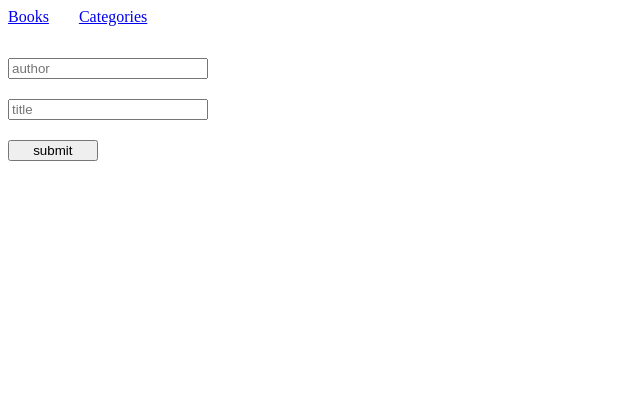
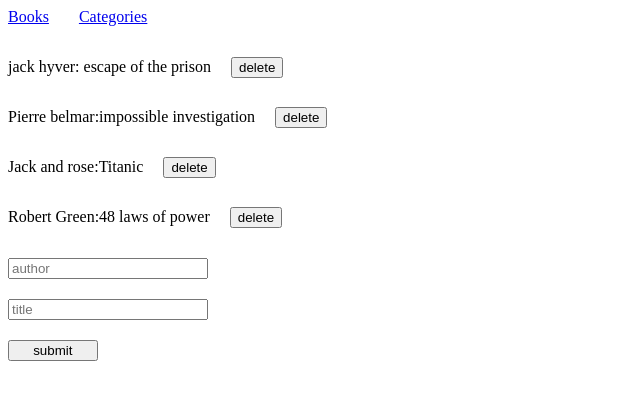
Before and after one commit to Pamphilemkp/book-store, a React (Create React App) app: page / in a window 1280 px wide. Shown: the top 400 px of the page, without its empty margins (0-640 px from the left). Built offline with nearby package versions, Linux system fonts and the light colour scheme.

Commit message:
add state management with redux

```diff
--- a/package.json
+++ b/package.json
@@ -12,6 +12,7 @@
     "react-redux": "^8.0.2",
     "react-router-dom": "^6.3.0",
     "react-scripts": "5.0.1",
+    "redux": "^4.2.0",
     "redux-devtools-extension": "^2.13.9",
     "uuidv4": "^6.2.13",
     "web-vitals": "^2.1.4"
--- a/src/components/InputItems.js
+++ b/src/components/InputItems.js
@@ -21,7 +21,7 @@ function InputItems(props) {
     if (data.author.trim() && data.title.trim()) {
       props.handleChange(
         {
-          id: uuid,
+          id: uuid(),
           author: data.author,
           title: data.title,
         },
@@ -36,8 +36,8 @@ function InputItems(props) {
 
   return (
     <form onSubmit={handleSubmit}>
-      <input type="text" placeHolder="author" value={data.author} name="author" onChange={handleChange} />
-      <input type="text" placeHolder="title" value={data.title} name="title" onChange={handleChange} />
+      <input type="text" placeholder="author" value={data.author} name="author" onChange={handleChange} />
+      <input type="text" placeholder="title" value={data.title} name="title" onChange={handleChange} />
       <button className="submit">submit</button>
     </form>
   );
--- a/src/components/itemsList.js
+++ b/src/components/itemsList.js
@@ -11,7 +11,7 @@ function ItemsList(props) {
             :
             <span>{data.title}</span>
           </p>
-          <button>delete</button>
+          <button onClick={() => props.bookRemove(data.id)}>delete</button>
         </li>
       ))}
     </ul>
--- a/src/index.js
+++ b/src/index.js
@@ -1,13 +1,17 @@
 import React from 'react';
 import ReactDOM from 'react-dom/client';
 import { BrowserRouter } from 'react-router-dom';
+import { Provider } from 'react-redux';
 import App from './App';
+import store from './redux/configureStore';
 
 const root = ReactDOM.createRoot(document.getElementById('root'));
 root.render(
   <React.StrictMode>
     <BrowserRouter>
-      <App />
+      <Provider store={store}>
+        <App />
+      </Provider>
     </BrowserRouter>
   </React.StrictMode>,
 );
--- a/src/page/Books.js
+++ b/src/page/Books.js
@@ -1,19 +1,25 @@
-import { useState } from 'react';
+import { useSelector, useDispatch } from 'react-redux/es/exports';
 import Header from './Header';
 import InputItems from '../components/InputItems';
 import ItemsList from '../components/itemsList';
+import { addBook, removeBook } from '../redux/books/books';
 
 function Books() {
-  const [data, setdata] = useState([]);
+  const bookReducer = useSelector((state) => state.bookReducer);
+  const Dispatch = useDispatch();
 
   const handleChange = (data) => {
-    setdata((prev) => [...prev, data]);
+    Dispatch(addBook(data));
+  };
+
+  const removeItems = (id) => {
+    Dispatch(removeBook(id));
   };
 
   return (
     <div className="container">
       <Header />
-      <ItemsList books={data} />
+      <ItemsList books={bookReducer} bookRemove={removeItems} />
       <InputItems handleChange={handleChange} />
     </div>
   );
--- a/src/page/Categories.js
+++ b/src/page/Categories.js
@@ -1,11 +1,20 @@
 /* eslint-disable react/button-has-type */
+import { useSelector, useDispatch } from 'react-redux/es/exports';
+import { checkStatus } from '../redux/categories/categories';
 import Header from './Header';
 
 function Categories() {
+  const categoriesReducer = useSelector((state) => state.categoriesReducer);
+  const Dispatch = useDispatch();
+
+  const displayStatus = () => {
+    Dispatch(checkStatus());
+  };
   return (
     <div className="categories">
       <Header />
-      <button className="check-status">Check status</button>
+      <h2>{categoriesReducer}</h2>
+      <button className="check-status" onClick={displayStatus}>Check status</button>
     </div>
   );
 }
--- a/src/redux/books/books.js
+++ b/src/redux/books/books.js
@@ -4,8 +4,30 @@ import { v4 as uuid } from 'uuid';
 const ADD_BOOK = 'book-store/books/ADD_BOOK';
 const REMOVE_BOOK = 'book-store/books/REMOVE_BOOK';
 
+// initial state
+const initialState = [{
+  id: uuid(),
+  author: 'jack hyver',
+  title: ' escape of the prison',
+},
+{
+  id: uuid(),
+  author: 'Pierre belmar',
+  title: 'impossible investigation',
+},
+{
+  id: uuid(),
+  author: 'Jack and rose',
+  title: 'Titanic',
+},
+{
+  id: uuid(),
+  author: 'Robert Green',
+  title: '48 laws of power',
+}];
+
 // Reducer
-export default function bookReducer(state = [], action = {}) {
+export default function bookReducer(state = initialState, action = {}) {
   switch (action.type) {
     case ADD_BOOK:
       return [...state, action.payload];
@@ -18,14 +40,10 @@ export default function bookReducer(state = [], action = {}) {
 }
 
 // Action Creators
-export function addBook(author, title) {
+export function addBook(payload) {
   return {
     type: ADD_BOOK,
-    payload: {
-      id: uuid(),
-      author,
-      title,
-    },
+    payload,
   };
 }
 
--- a/src/redux/configureStore.js
+++ b/src/redux/configureStore.js
@@ -1,11 +1,13 @@
-import { combinedReducers, ConfigureStore } from '@testing-library/react';
+import { configureStore, combineReducers } from '@reduxjs/toolkit';
 import bookReducer from './books/books';
 import categoriesReducer from './categories/categories';
 
-const rootReducer = combinedReducers({
+const rootReducer = combineReducers({
   bookReducer,
   categoriesReducer,
 });
 
-const store = ConfigureStore(rootReducer);
+const store = configureStore({
+  reducer: rootReducer,
+});
 export default store;
```
Also changed, not shown: 1 other file (tests, documents, lock files or other folders).
